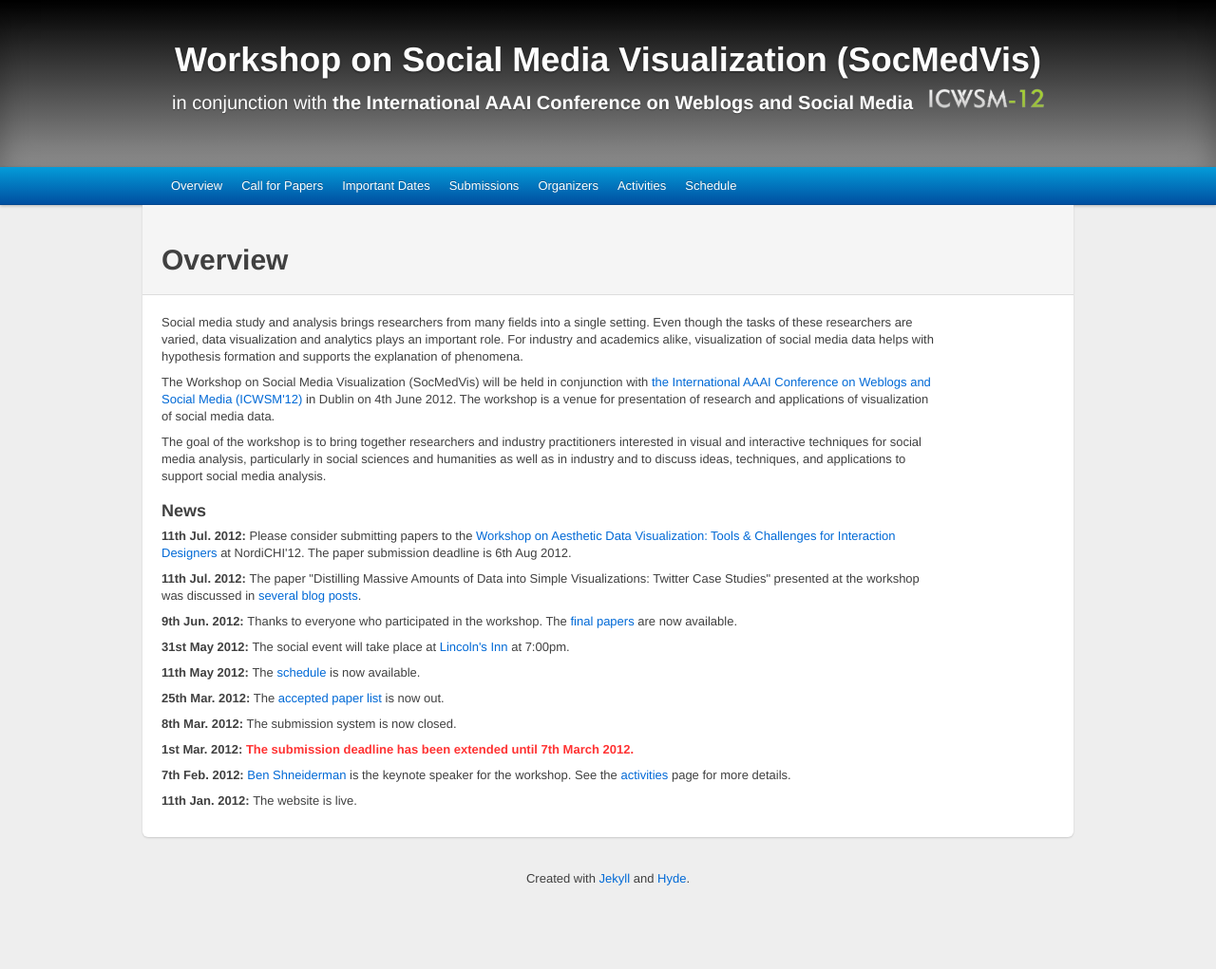
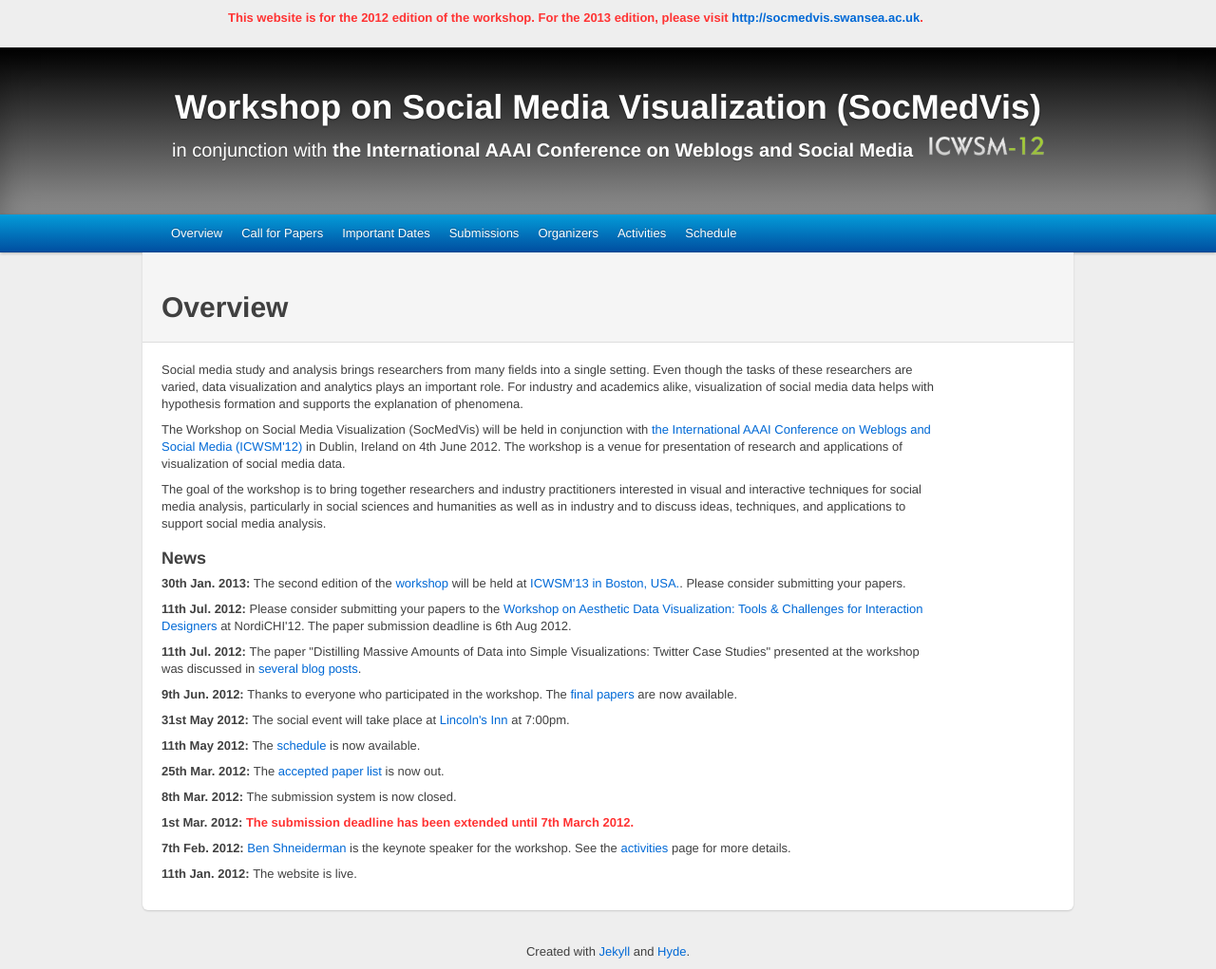
Before and after one commit to harrigan/socmedvis.ucd.ie, a Jekyll site: the page built from _source/index.html, in a window 1280 px wide. Shown: the whole page at 95% size. Built offline with Jekyll 4.4.1, drawn with Linux system fonts in a browser that asks for light colours; Markdown is read by kramdown in place of the engine named in the settings; before the commit the page ends 944 px from its top, so only the background shows below that.

Commit message:
Add banner for the 2013 edition of the workshop

```diff
--- a/_source/_layouts/default.html
+++ b/_source/_layouts/default.html
@@ -11,8 +11,18 @@
     <meta content='Workshop on Social Media Visualization (SocMedVis)' name='description' />
     <link href='/css/bootstrap.css' rel='stylesheet' type='text/css' />
     <link href='/css/style.css' rel='stylesheet' type='text/css' />
+    <link href='/css/banner.css' rel='stylesheet' type='text/css' />
   </head>
   <body>
+    <div id='banner'>
+      <div id='banner-content'>
+        <b style='font-weight:bold; color: #ff3333;'>
+          This website is for the 2012 edition of the workshop. For the 2013 edition, please visit
+          <a href='http://socmedvis.swansea.ac.uk'>http://socmedvis.swansea.ac.uk</a>.
+        </b>
+      </div>
+    </div>
+    <div id='main-content'>
       <div class='jumbotron masthead'>
         <div class='inner'>
           <div class='container'>
@@ -81,6 +91,7 @@
           </p>
         </footer>
       </div>
+    </div>
     <script type='text/javascript'>
       //<![CDATA[
         var _gaq = _gaq || [];
--- a/_source/call_for_papers.html
+++ b/_source/call_for_papers.html
@@ -20,7 +20,7 @@
 <p>
   The Workshop on Social Media Visualization (SocMedVis) will be held in conjunction with
   <a href='http://www.icwsm.org/'>the International AAAI Conference on Weblogs and Social Media (ICWSM'12)</a>
-  in Dublin on 4th June 2012. The workshop is a venue for presentation of research and applications of visualization of social media data.
+  in Dublin, Ireland on 4th June 2012. The workshop is a venue for presentation of research and applications of visualization of social media data.
 </p>
 <p>
   The goal of the workshop is to bring together researchers and industry practitioners interested in visual and interactive techniques for social media analysis to discuss their potential application to the social sciences, humanities, and industry.  We solicit contributions that discuss novel techniques and applications of visualization and visual analytics approaches to social media data sources.
@@ -30,14 +30,14 @@
 </h3>
 <ul class='unstyled'>
   <li>
-    <strong>
+    <b>
       Paper Submission Deadline:
       <del>
         2nd March 2012
       </del>
       &nbsp;
       7th March 2012
-    </strong>
+    </b>
   </li>
   <li>
     Paper Notification:
--- /dev/null
+++ b/_source/css/banner.css
@@ -0,0 +1,17 @@
+* {
+  margin: 0;
+  padding: 0; }
+
+div#banner {
+  position: absolute;
+  top: 0;
+  left: 0;
+  width: 100%; }
+
+div#banner-content {
+  width: 800px;
+  margin: 0 auto;
+  padding: 10px; }
+
+div#main-content {
+  padding-top: 50px; }
--- a/_source/index.html
+++ b/_source/index.html
@@ -8,7 +8,7 @@
 <p>
   The Workshop on Social Media Visualization (SocMedVis) will be held in conjunction with
   <a href='http://www.icwsm.org/'>the International AAAI Conference on Weblogs and Social Media (ICWSM'12)</a>
-  in Dublin on 4th June 2012. The workshop is a venue for presentation of research and applications of visualization of social media data.
+  in Dublin, Ireland on 4th June 2012. The workshop is a venue for presentation of research and applications of visualization of social media data.
 </p>
 <p>
   The goal of the workshop is to bring together researchers and industry practitioners interested in visual and interactive techniques for social media analysis, particularly in social sciences and humanities as well as in industry and to discuss ideas, techniques, and applications to support social media analysis.
@@ -18,9 +18,19 @@
 </h3>
 <p>
   <b>
+    30th Jan. 2013:
+  </b>
+  The second edition of the
+  <a href='http://socmedvis.swansea.ac.uk/'>workshop</a>
+  will be held at
+  <a href='http://www.icwsm.org/'>ICWSM'13 in Boston, USA.</a>.
+  Please consider submitting your papers.
+</p>
+<p>
+  <b>
     11th Jul. 2012:
   </b>
-  Please consider submitting papers to the
+  Please consider submitting your papers to the
   <a href='http://datavis.hkjung.com'>Workshop on Aesthetic Data Visualization: Tools & Challenges for Interaction Designers</a>
   at NordiCHI'12. The paper submission deadline is 6th Aug 2012.
 </p>
```
Also changed, not shown: _source/_layouts/sass/banner.scss (added, +21 -0 lines), 3 other files. Lines whose indentation alone changed are shown as unchanged.
